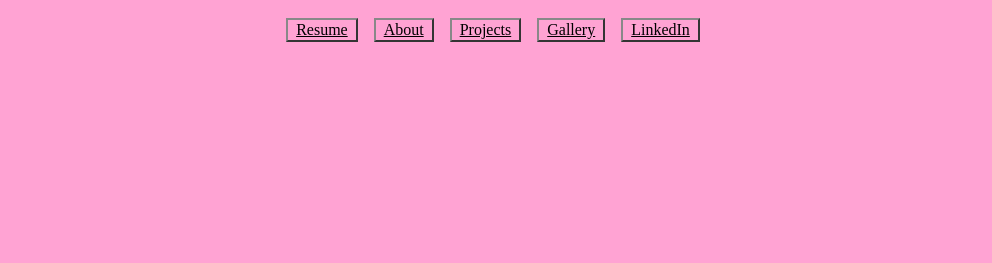
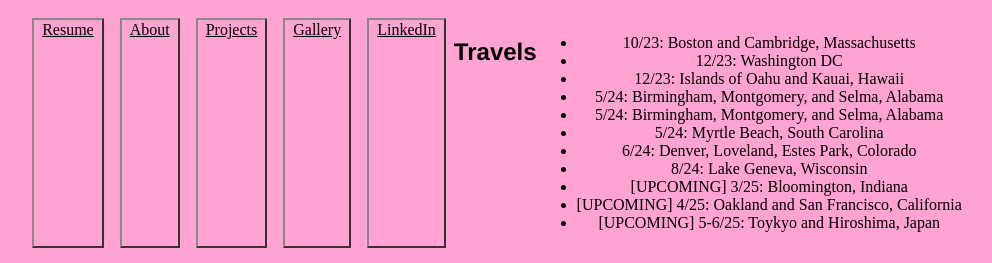
Before and after one commit to angelynn-j/angelynn-j.github.io, a plain HTML site: page index.html in a window 1280 px wide. Shown: the part 104-367 px from the top of the page, without its empty margins (147-1139 px from the left). Drawn offline with Linux system fonts and the light colour scheme; a web font is replaced by a local one.

Commit message:
Update index.html

```diff
--- a/index.html
+++ b/index.html
@@ -14,6 +14,20 @@
 		<a href="#test" class="toplink">Projects</a>
 		<a href="#test1" class="toplink">Gallery</a>
 		<a href="https://www.linkedin.com/in/angelynn-jimenez-9466bb236/" class="toplink">LinkedIn</a>
+	<h2>Travels</h2>
+		<ul>
+		<li>10/23: Boston and Cambridge, Massachusetts</li>
+		<li>12/23: Washington DC</li>
+		<li>12/23: Islands of Oahu and Kauai, Hawaii</li>
+		<li>5/24: Birmingham, Montgomery, and Selma, Alabama </li>
+		<li>5/24: Birmingham, Montgomery, and Selma, Alabama </li>
+		<li>5/24: Myrtle Beach, South Carolina</li>
+		<li>6/24: Denver, Loveland, Estes Park, Colorado</li>
+		<li>8/24: Lake Geneva, Wisconsin</li>
+		<li>[UPCOMING] 3/25: Bloomington, Indiana</li>
+		<li>[UPCOMING] 4/25: Oakland and San Francisco, California</li>
+		<li>[UPCOMING] 5-6/25: Toykyo and Hiroshima, Japan</li>
+		</ul>
 	</div>
 	<br>
 	<a href="" style="display: inline-block;">
```
